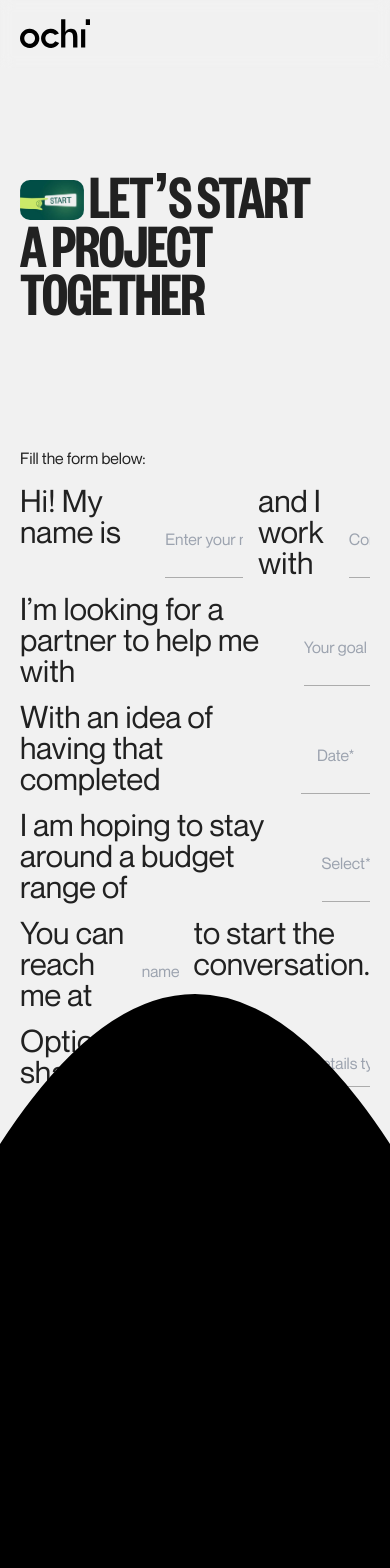
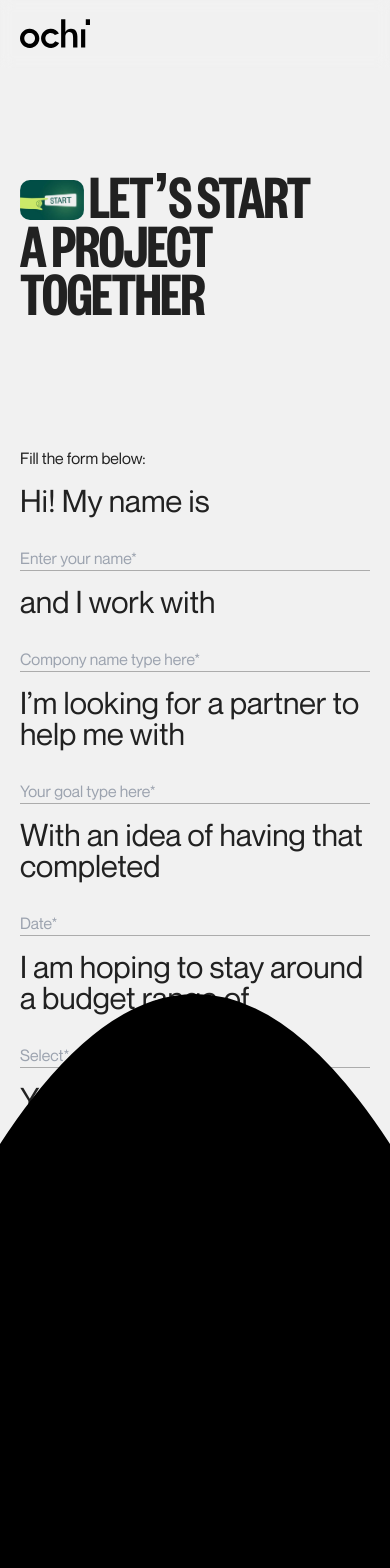
Before and after one commit to Carolkuma/react_ochi_website, a Next.js app: page /contact in a window 390 px wide. Shown: the top 1568 px of the page. Built offline with nearby package versions, Linux system fonts and the light colour scheme.

Commit message:
modified

```diff
--- a/container/contact-page/Form.tsx
+++ b/container/contact-page/Form.tsx
@@ -6,73 +6,73 @@ export default function Form() {
 	return (
 		<section className="w-full padding-x pb-[100px]">
 			<div className="w-full flex flex-col gap-[15px]">
-				<div className="w-full flex gap-[15px]">
-					<div className="flex gap-[15px] w-[50%] sm:w-full xm:w-full">
+				<div className="w-full flex gap-[15px] sm:flex-col xm:flex-col">
+					<div className="flex gap-[15px] w-[50%] sm:w-full xm:w-full sm:flex-col xm:flex-col">
 						<h2 className="sub-heading font-NeueMontreal font-normal text-secondry">
 							Hi! My name is
 						</h2>
 						<input
 							type="text"
 							placeholder="Enter your name*"
-							className="paragraph font-NeueMontreal font-normal text-secondry bg-background border-b border-[#21212155] focus:border-secondry text-center outline-none focus:placeholder:opacity-0 mt-[15px] transform transition duration-200 ease-in-out w-[51%]"
+							className="paragraph font-NeueMontreal font-normal text-secondry bg-background border-b border-[#21212155] focus:border-secondry text-center sm:text-left xm:text-left outline-none focus:placeholder:opacity-0 mt-[15px] transform transition duration-200 ease-in-out w-[51%] sm:w-full xm:w-full"
 						/>
 					</div>
-					<div className="flex gap-[15px] w-[50%]">
+					<div className="flex gap-[15px] w-[50%] sm:w-full xm:w-full sm:flex-col xm:flex-col">
 						<h2 className="sub-heading font-NeueMontreal font-normal text-secondry">
 							and I work with
 						</h2>
 						<input
 							type="text"
 							placeholder="Compony name type here*"
-							className="paragraph font-NeueMontreal font-normal text-secondry bg-background border-b border-[#21212155] focus:border-secondry text-center outline-none focus:placeholder:opacity-0 mt-[15px] transform transition duration-200 ease-in-out w-[49%]"
+							className="paragraph font-NeueMontreal font-normal text-secondry bg-background border-b border-[#21212155] focus:border-secondry text-center sm:text-left xm:text-left outline-none focus:placeholder:opacity-0 mt-[15px] transform transition duration-200 ease-in-out w-[49% sm:w-full xm:w-full]"
 						/>
 					</div>
 				</div>
 				<div className="w-full flex gap-[15px]">
-					<div className="flex gap-[15px] w-full">
+					<div className="flex gap-[15px] w-full sm:flex-col xm:flex-col">
 						<h2 className="sub-heading font-NeueMontreal font-normal text-secondry">
 							I’m looking for a partner to help me with
 						</h2>
 						<input
 							type="text"
 							placeholder="Your goal type here*"
-							className="paragraph font-NeueMontreal font-normal text-secondry bg-background border-b border-[#21212155] focus:border-secondry text-center outline-none focus:placeholder:opacity-0 mt-[15px] transform transition duration-200 ease-in-out w-[36%]"
+							className="paragraph font-NeueMontreal font-normal text-secondry bg-background border-b border-[#21212155] focus:border-secondry text-center sm:text-left xm:text-left outline-none focus:placeholder:opacity-0 mt-[15px] transform transition duration-200 ease-in-out w-[36%] sm:w-full xm:w-full"
 						/>
 					</div>
 				</div>
 				<div className="w-full flex gap-[15px]">
-					<div className="flex gap-[15px] w-full">
+					<div className="flex gap-[15px] w-full sm:flex-col xm:flex-col">
 						<h2 className="sub-heading font-NeueMontreal font-normal text-secondry">
 							With an idea of having that completed
 						</h2>
 						<input
 							type="text"
 							placeholder="Date*"
-							className="paragraph font-NeueMontreal font-normal text-secondry bg-background border-b border-[#21212155] focus:border-secondry text-center outline-none focus:placeholder:opacity-0 mt-[15px] transform transition duration-200 ease-in-out w-[36%]"
+							className="paragraph font-NeueMontreal font-normal text-secondry bg-background border-b border-[#21212155] focus:border-secondry text-center sm:text-left xm:text-left outline-none focus:placeholder:opacity-0 mt-[15px] transform transition duration-200 ease-in-out w-[36%] sm:w-full xm:w-full"
 						/>
 					</div>
 				</div>
 				<div className="w-full flex gap-[15px]">
-					<div className="flex gap-[15px] w-full">
+					<div className="flex gap-[15px] w-full sm:flex-col xm:flex-col">
 						<h2 className="sub-heading font-NeueMontreal font-normal text-secondry">
 							I am hoping to stay around a budget range of
 						</h2>
 						<input
 							type="text"
 							placeholder="Select*"
-							className="paragraph font-NeueMontreal font-normal text-secondry bg-background border-b border-[#21212155] focus:border-secondry text-center outline-none focus:placeholder:opacity-0 mt-[15px] transform transition duration-200 ease-in-out w-[28%]"
+							className="paragraph font-NeueMontreal font-normal text-secondry bg-background border-b border-[#21212155] focus:border-secondry text-center sm:text-left xm:text-left outline-none focus:placeholder:opacity-0 mt-[15px] transform transition duration-200 ease-in-out w-[28%] sm:w-full xm:w-full"
 						/>
 					</div>
 				</div>
 				<div className="w-full flex gap-[15px]">
-					<div className="flex gap-[15px] w-full">
+					<div className="flex gap-[15px] w-full sm:flex-col xm:flex-col">
 						<h2 className="sub-heading font-NeueMontreal font-normal text-secondry">
 							You can reach me at
 						</h2>
 						<input
 							type="text"
 							placeholder="name@example.com"
-							className="paragraph font-NeueMontreal font-normal text-secondry bg-background border-b border-[#21212155] focus:border-secondry text-center outline-none focus:placeholder:opacity-0 mt-[15px] transform transition duration-200 ease-in-out w-[26%]"
+							className="paragraph font-NeueMontreal font-normal text-secondry bg-background border-b border-[#21212155] focus:border-secondry text-center sm:text-left xm:text-left outline-none focus:placeholder:opacity-0 mt-[15px] transform transition duration-200 ease-in-out w-[26%] sm:w-full xm:w-full"
 						/>
 						<h2 className="sub-heading font-NeueMontreal font-normal text-secondry">
 							to start the conversation.
@@ -80,14 +80,14 @@ export default function Form() {
 					</div>
 				</div>
 				<div className="w-full flex gap-[15px]">
-					<div className="flex gap-[15px] w-full">
+					<div className="flex gap-[15px] w-full sm:flex-col xm:flex-col">
 						<h2 className="sub-heading font-NeueMontreal font-normal text-secondry">
 							Optionally, i’m sharing more:
 						</h2>
 						<input
 							type="text"
 							placeholder="Product details type here..."
-							className="paragraph font-NeueMontreal font-normal text-secondry bg-background border-b border-[#21212155] focus:border-secondry text-center outline-none focus:placeholder:opacity-0 mt-[15px] transform transition duration-200 ease-in-out w-[54%]"
+							className="paragraph font-NeueMontreal font-normal text-secondry bg-background border-b border-[#21212155] focus:border-secondry text-center sm:text-left xm:text-left outline-none focus:placeholder:opacity-0 mt-[15px] transform transition duration-200 ease-in-out w-[54%] sm:w-full xm:w-full"
 						/>
 					</div>
 				</div>
```
